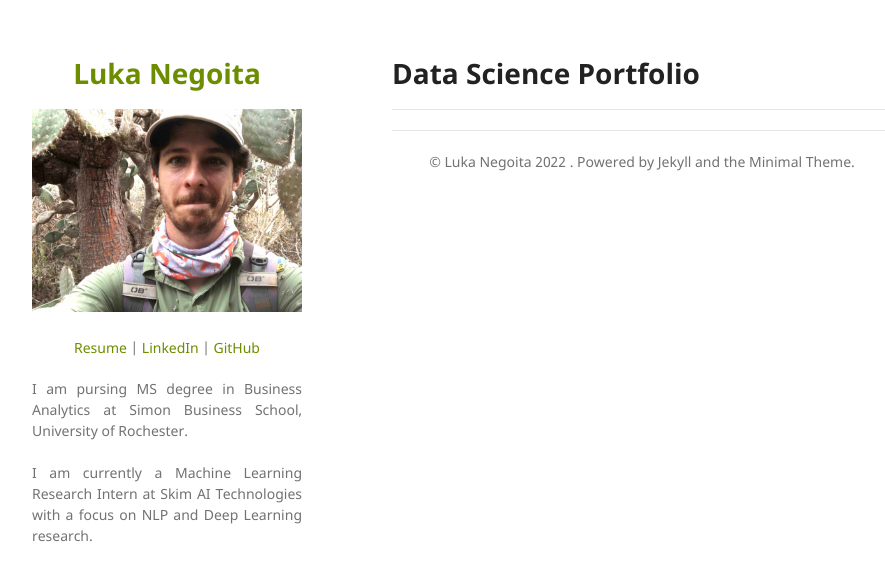
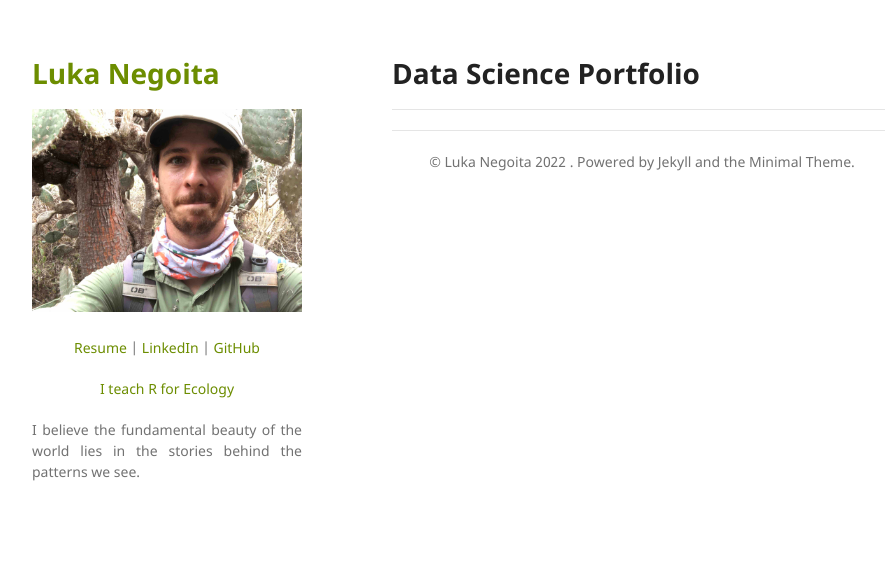
Before and after one commit to LukaNeg/LukaNeg.github.io, a Jekyll site: the page built from index.md, in a window 1280 px wide. Shown: the top 581 px of the page, without its empty margins (178-1063 px from the left). Built offline with Jekyll 4.4.1, drawn with Linux system fonts in a browser that asks for light colours; our own code applies the rules of GitHub Pages for plain Markdown files.

Commit message:
continue updating

```diff
--- a/_config.yml
+++ b/_config.yml
@@ -1,18 +1,21 @@
-title: <p align="center" color="000000"> Luka Negoita </p>
+title: <p align="left"> Luka Negoita </p>
 
 logo: "/images/profile.jpg?raw=true"
 
 description:
   <p align="center">
-  <a href="pdf/resume.pdf">Resume</a> |
-  <a href="https://www.linkedin.com/in/chriskhanhtran/">LinkedIn</a> |
-  <a href="https://github.com/chriskhanhtran">GitHub</a>
+  <a href="pdf/Negoita_resume_08_07_20.pdf">Resume</a> |
+  <a href="https://www.linkedin.com/in/negoita/">LinkedIn</a> |
+  <a href="https://github.com/lukaneg">GitHub</a>
+  </p>
+
+  <p align="center">
+  <a href="https://www.rforecology.com">I teach R for Ecology</a>
   </p>
 
   <p align="justify">
-  I am pursing MS degree in Business Analytics at Simon Business School, University of Rochester.
+  I believe the fundamental beauty of the world lies in the stories behind the patterns we see.
   <br><br>
-  I am currently a Machine Learning Research Intern at Skim AI Technologies with a focus on NLP and Deep Learning research.
   <br><br>
   </p>
 
```
